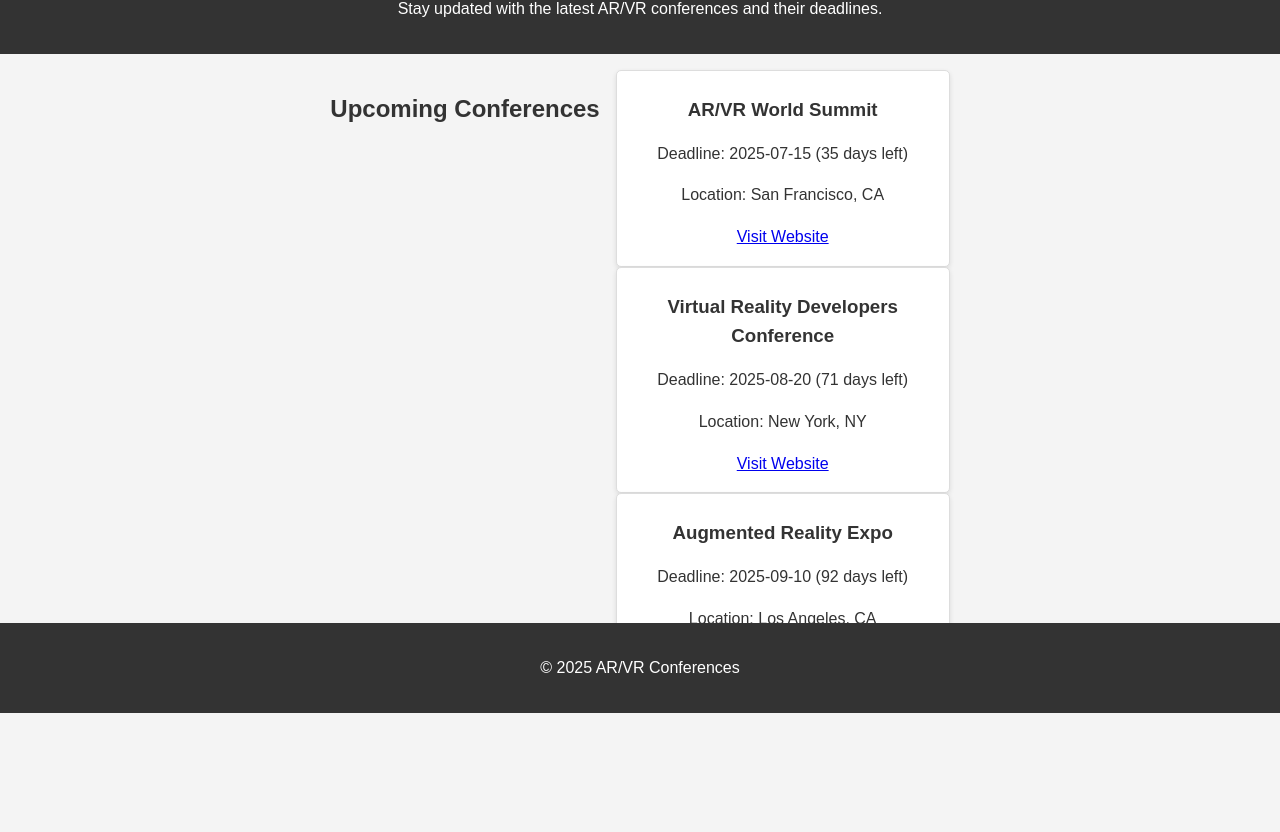
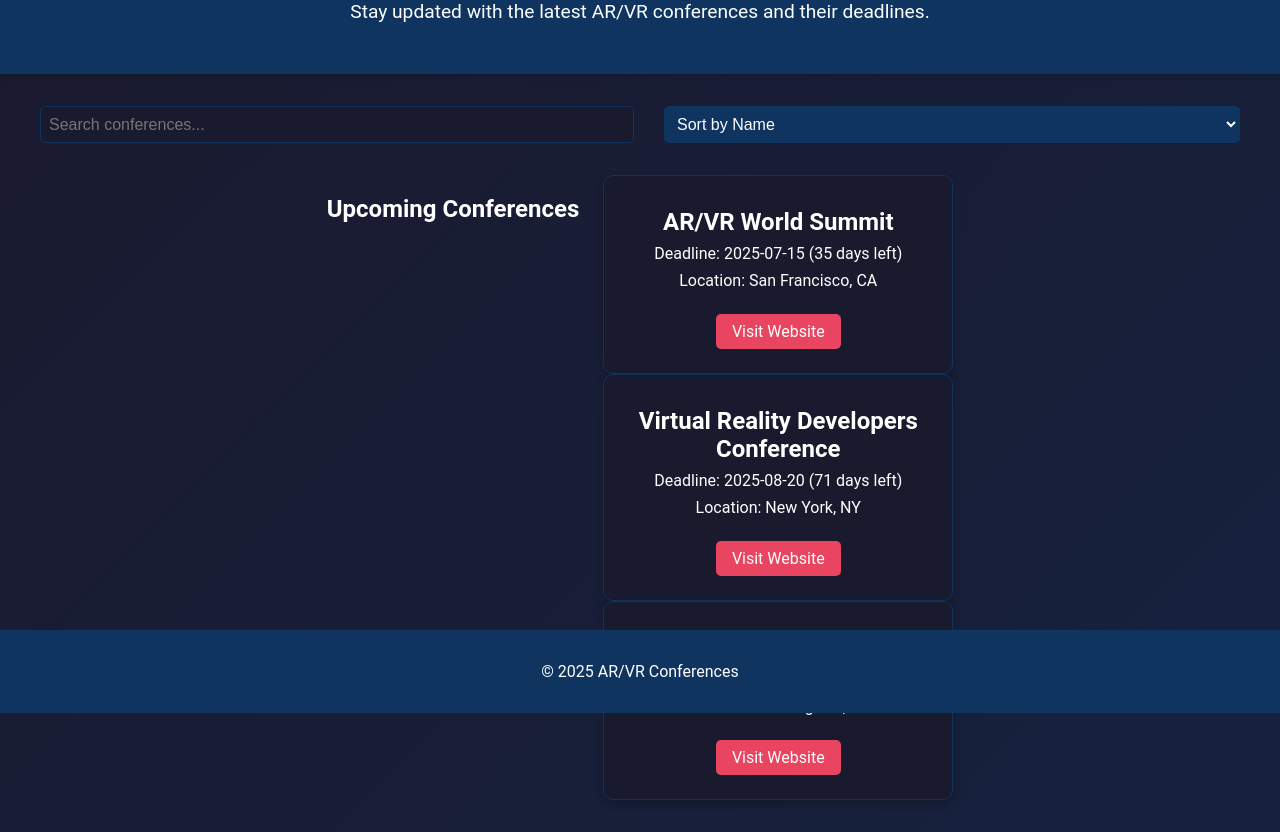
Before and after one commit to taheritajar/ARVR-Conferences, a plain HTML site: page index.html in a window 1280 px wide. Shown: the part 87-919 px from the top of the page. Before the commit the page ends 800 px from the top, so only its background shows below. Drawn offline with Linux system fonts and the light colour scheme.

Commit message:
some fixes

```diff
--- a/index.html
+++ b/index.html
@@ -12,6 +12,13 @@
         <p>Stay updated with the latest AR/VR conferences and their deadlines.</p>
     </header>
     <main>
+        <section id="search-sort">
+            <input type="text" id="search" placeholder="Search conferences...">
+            <select id="sort">
+                <option value="name">Sort by Name</option>
+                <option value="date">Sort by Deadline</option>
+            </select>
+        </section>
         <section id="conference-list">
             <h2>Upcoming Conferences</h2>
             <div id="conferences"></div>
--- a/script.js
+++ b/script.js
@@ -1,25 +1,10 @@
-const conferences = [
-    {
-        name: "AR/VR World Summit",
-        date: "2025-07-15",
-        location: "San Francisco, CA",
-        website: "https://arvrworldsummit.com"
-    },
-    {
-        name: "Virtual Reality Developers Conference",
-        date: "2025-08-20",
-        location: "New York, NY",
-        website: "https://vrdc.com"
-    },
-    {
-        name: "Augmented Reality Expo",
-        date: "2025-09-10",
-        location: "Los Angeles, CA",
-        website: "https://arexpo.com"
-    }
-];
+async function fetchConferences() {
+    const response = await fetch('conferences.json');
+    const data = await response.json();
+    return data;
+}
 
-function renderConferences() {
+function renderConferences(conferences) {
     const container = document.getElementById('conferences');
     container.innerHTML = '';
 
@@ -53,4 +38,27 @@ function renderConferences() {
     });
 }
 
-document.addEventListener('DOMContentLoaded', renderConferences);
+function filterAndSortConferences(conferences) {
+    const searchInput = document.getElementById('search').value.toLowerCase();
+    const sortOption = document.getElementById('sort').value;
+
+    let filtered = conferences.filter(conference =>
+        conference.name.toLowerCase().includes(searchInput)
+    );
+
+    if (sortOption === 'name') {
+        filtered.sort((a, b) => a.name.localeCompare(b.name));
+    } else if (sortOption === 'date') {
+        filtered.sort((a, b) => new Date(a.date) - new Date(b.date));
+    }
+
+    renderConferences(filtered);
+}
+
+document.addEventListener('DOMContentLoaded', async () => {
+    const conferences = await fetchConferences();
+    renderConferences(conferences);
+
+    document.getElementById('search').addEventListener('input', () => filterAndSortConferences(conferences));
+    document.getElementById('sort').addEventListener('change', () => filterAndSortConferences(conferences));
+});
--- a/styles.css
+++ b/styles.css
@@ -1,54 +1,116 @@
+/* General Styles */
 body {
-    font-family: Arial, sans-serif;
+    font-family: 'Roboto', sans-serif;
     margin: 0;
     padding: 0;
-    line-height: 1.6;
-    background-color: #f4f4f4;
-    color: #333;
+    background: linear-gradient(135deg, #1a1a2e, #16213e);
+    color: #fff;
 }
 
 header {
-    background: #333;
+    background: #0f3460;
     color: #fff;
-    padding: 1rem 0;
+    padding: 2rem 0;
     text-align: center;
+    box-shadow: 0 4px 6px rgba(0, 0, 0, 0.1);
 }
 
 header h1 {
+    font-size: 2.5rem;
     margin: 0;
+    font-weight: bold;
+}
+
+header p {
+    font-size: 1.2rem;
+    margin-top: 0.5rem;
 }
 
 main {
-    padding: 1rem;
+    padding: 2rem;
+    max-width: 1200px;
+    margin: 0 auto;
 }
 
 #conference-list {
     display: flex;
     flex-wrap: wrap;
-    gap: 1rem;
+    gap: 1.5rem;
     justify-content: center;
 }
 
 .conference-card {
-    background: #fff;
-    border: 1px solid #ddd;
-    border-radius: 5px;
-    box-shadow: 0 2px 5px rgba(0, 0, 0, 0.1);
-    padding: 1rem;
+    background: #1a1a2e;
+    border: 1px solid #0f3460;
+    border-radius: 10px;
+    box-shadow: 0 4px 8px rgba(0, 0, 0, 0.2);
+    padding: 1.5rem;
     width: 300px;
     text-align: center;
+    transition: transform 0.3s, box-shadow 0.3s;
+}
+
+.conference-card:hover {
+    transform: translateY(-5px);
+    box-shadow: 0 6px 12px rgba(0, 0, 0, 0.3);
 }
 
 .conference-card h3 {
+    font-size: 1.5rem;
     margin: 0.5rem 0;
+}
+
+.conference-card p {
+    margin: 0.5rem 0;
+    font-size: 1rem;
+}
+
+.conference-card a {
+    display: inline-block;
+    margin-top: 1rem;
+    padding: 0.5rem 1rem;
+    background: #e94560;
+    color: #fff;
+    text-decoration: none;
+    border-radius: 5px;
+    transition: background 0.3s;
+}
+
+.conference-card a:hover {
+    background: #ff2e63;
 }
 
 footer {
     text-align: center;
     padding: 1rem 0;
-    background: #333;
+    background: #0f3460;
     color: #fff;
     position: fixed;
     bottom: 0;
     width: 100%;
 }
+
+/* Search and Sort */
+#search-sort {
+    display: flex;
+    justify-content: space-between;
+    margin-bottom: 2rem;
+}
+
+#search-sort input, #search-sort select {
+    padding: 0.5rem;
+    border: 1px solid #0f3460;
+    border-radius: 5px;
+    font-size: 1rem;
+    width: 48%;
+}
+
+#search-sort input {
+    background: #1a1a2e;
+    color: #fff;
+}
+
+#search-sort select {
+    background: #0f3460;
+    color: #fff;
+}
```
